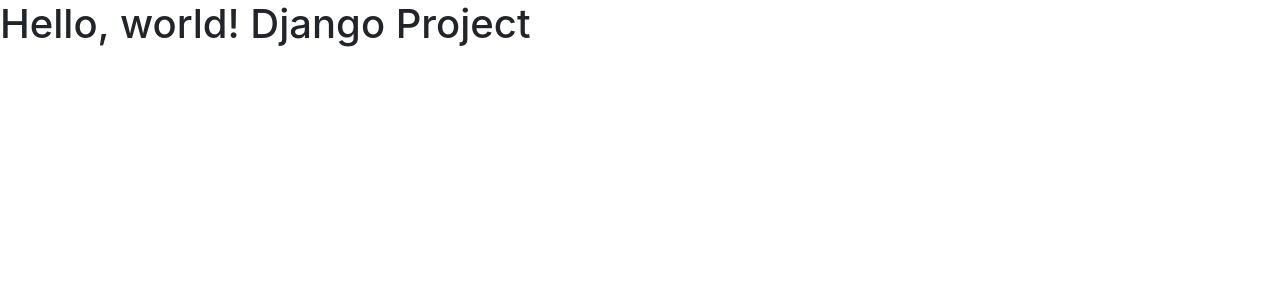
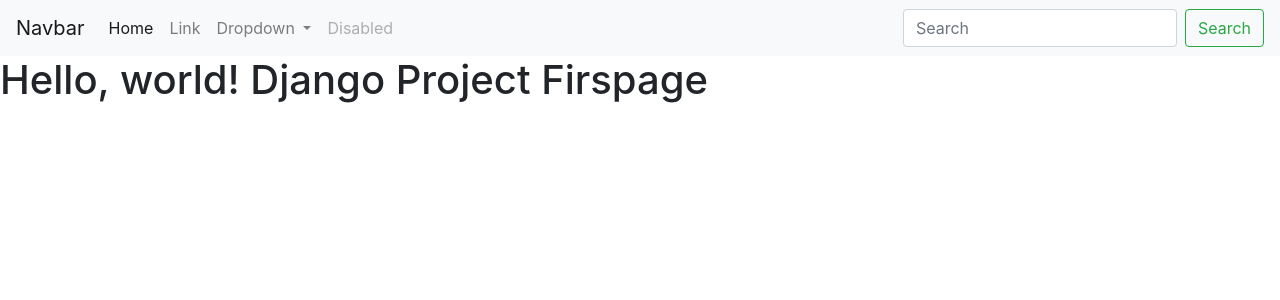
Before and after one commit to prosoftwaredevelopment/Learn-Django, a Django app: page /myfirstpage in a window 1280 px wide. Shown: the top 300 px of the page. Run offline with Django 3.2, Linux system fonts and the light colour scheme; some libraries are stand-ins or nearby versions.

Commit message:
file added 5

```diff
--- a/myfirstapp/urls.py
+++ b/myfirstapp/urls.py
@@ -6,7 +6,9 @@
     path('about',views.myfunctionabout,name="about"),
     path('add/<int:a>/<int:b>',views.add,name="add"),
     path('intro/<str:name>/<int:age>',views.intro,name="intro"),
-    path('myfirstpage',views.myfirstpage,name='myfirstpage')
+    path('myfirstpage',views.myfirstpage,name='myfirstpage'),
+    path('mysecondpage',views.mysecondpage,name='mysecondpage'),
+
 
 
 ]
--- a/myfirstapp/views.py
+++ b/myfirstapp/views.py
@@ -19,3 +19,6 @@
 
 def myfirstpage(request):
     return render(request,'index.html')
+
+def mysecondpage(request):
+    return render(request,'second.html')
--- a/templates/index.html
+++ b/templates/index.html
@@ -8,10 +8,47 @@
     <!-- Bootstrap CSS -->
     <link rel="stylesheet" href="https://stackpath.bootstrapcdn.com/bootstrap/4.4.1/css/bootstrap.min.css" integrity="sha384-Vkoo8x4CGsO3+Hhxv8T/Q5PaXtkKtu6ug5TOeNV6gBiFeWPGFN9MuhOf23Q9Ifjh" crossorigin="anonymous">
 
-    <title>Learn Django</title>
+    <title>{% block title %}My First Page{% endblock %}</title>
   </head>
   <body>
-    <h1>Hello, world! Django Project </h1>
+    <nav class="navbar navbar-expand-lg navbar-light bg-light">
+        <a class="navbar-brand" href="#">Navbar</a>
+        <button class="navbar-toggler" type="button" data-toggle="collapse" data-target="#navbarSupportedContent" aria-controls="navbarSupportedContent" aria-expanded="false" aria-label="Toggle navigation">
+          <span class="navbar-toggler-icon"></span>
+        </button>
+
+        <div class="collapse navbar-collapse" id="navbarSupportedContent">
+          <ul class="navbar-nav mr-auto">
+            <li class="nav-item active">
+              <a class="nav-link" href="#">Home <span class="sr-only">(current)</span></a>
+            </li>
+            <li class="nav-item">
+              <a class="nav-link" href="#">Link</a>
+            </li>
+            <li class="nav-item dropdown">
+              <a class="nav-link dropdown-toggle" href="#" id="navbarDropdown" role="button" data-toggle="dropdown" aria-haspopup="true" aria-expanded="false">
+                Dropdown
+              </a>
+              <div class="dropdown-menu" aria-labelledby="navbarDropdown">
+                <a class="dropdown-item" href="#">Action</a>
+                <a class="dropdown-item" href="#">Another action</a>
+                <div class="dropdown-divider"></div>
+                <a class="dropdown-item" href="#">Something else here</a>
+              </div>
+            </li>
+            <li class="nav-item">
+              <a class="nav-link disabled" href="#" tabindex="-1" aria-disabled="true">Disabled</a>
+            </li>
+          </ul>
+          <form class="form-inline my-2 my-lg-0">
+            <input class="form-control mr-sm-2" type="search" placeholder="Search" aria-label="Search">
+            <button class="btn btn-outline-success my-2 my-sm-0" type="submit">Search</button>
+          </form>
+        </div>
+      </nav>
+      {% block content %}
+    <h1>Hello, world! Django Project Firspage </h1>
+    {% endblock %}
 
     <!-- Optional JavaScript -->
     <!-- jQuery first, then Popper.js, then Bootstrap JS -->
--- /dev/null
+++ b/templates/second.html
@@ -0,0 +1,5 @@
+{% extends 'index.html' %}
+{% block title %}My Second Page{% endblock %}
+{% block content %}
+<h1>Second page extends first page with a common navbar</h1>
+{% endblock %}
```
